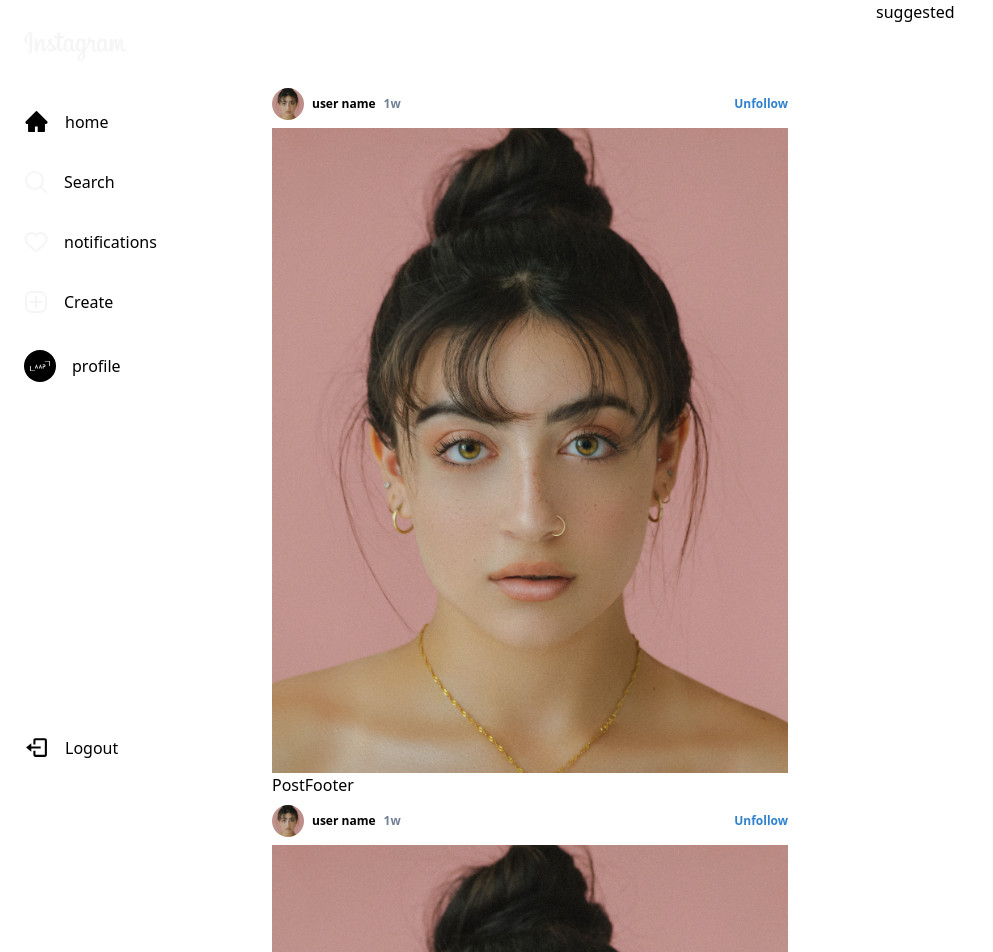
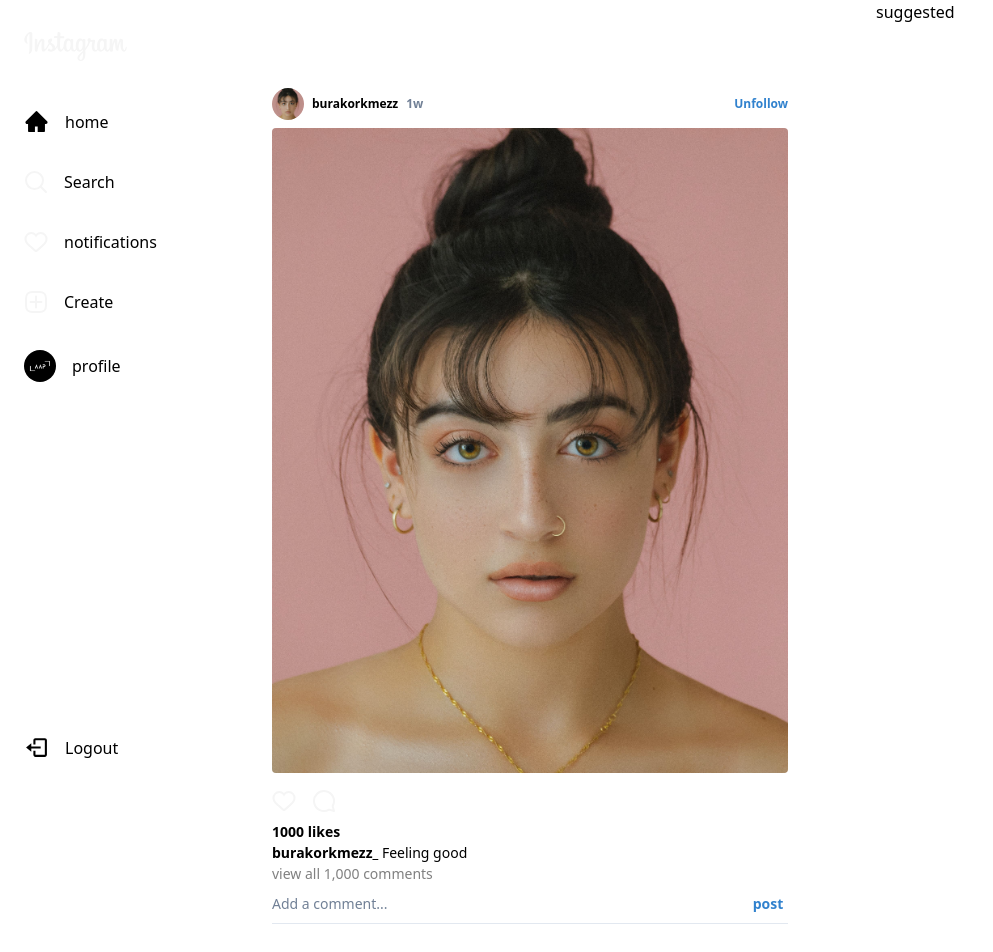
Before and after one commit to rohit19102000/InstagramClone, a React (Vite) app: page / in a window 1280 px wide. Shown: the top 952 px of the page, without its empty margins (0-993 px from the left). Built offline with nearby package versions, Linux system fonts and the light colour scheme.

Commit message:
added posts section

```diff
--- a/src/Components/FeedPosts/FeedPost.jsx
+++ b/src/Components/FeedPosts/FeedPost.jsx
@@ -2,15 +2,14 @@
 import PostFooter from "./PostFooter"
 import PostHeader from "./PostHeader"
 
-
-function FeedPost() {
+const  FeedPost = ({img,username,avatar}) =>{
   return (
     <>
-    <PostHeader/>
-    <Box>
-      <Image src="/img1.png" alt="user profile pic" />
+    <PostHeader username={username} avatar={avatar} />
+    <Box my={2} borderRadius={4} overflow={"hidden"}>
+      <Image src={img} alt={username}/>
     </Box>
-    <PostFooter/>
+    <PostFooter username={username}/>
     </>
   )
 }
--- a/src/Components/FeedPosts/FeedPosts.jsx
+++ b/src/Components/FeedPosts/FeedPosts.jsx
@@ -1,14 +1,45 @@
-import { Container } from "@chakra-ui/react"
+import { Box, Container, Flex, Skeleton, SkeletonCircle, VStack } from "@chakra-ui/react"
 import FeedPost from "./FeedPost"
+import { useEffect, useState } from "react";
 
 
 function FeedPosts() {
+  const [isLoading,setIsLoading] = useState(true);
+
+  useEffect(()=>{
+    setTimeout(() =>{
+      setIsLoading(false);
+    },200)
+  },[])
   return (
     <Container maxW={"container.sm"} py={10} px={2}>
-    <FeedPost/>
-    <FeedPost/>
-    <FeedPost/>
-    <FeedPost/>
+    {isLoading && [0,1,2,3].map((_,idx) => (
+      <VStack key={idx} gap={4} alignItems={"flex-start"} mb={10}>
+        <Flex gap="2" >
+          <SkeletonCircle size='10' />
+          <VStack gap={2} alignItems={"flex-start"}>
+            <Skeleton h="10px" w={"200px"}/>
+            <Skeleton h="10px" w={"200px"}/>
+
+          </VStack>
+        </Flex>
+        <Skeleton w={"full"}>
+          <Box h={"500px"}>Contents wrapped</Box>
+        </Skeleton>
+
+      </VStack>
+    ))}
+    {!isLoading && (
+      <>
+    <FeedPost img='/img1.png'  username='burakorkmezz' avatar='/img1.png' />
+    <FeedPost img='/img2.png' username='josh' avatar='/img2.png' />
+     <FeedPost img='/img3.png' username='janedo'avatar='/img3.png' />
+     <FeedPost img='/img4.png' username='johndoe' avatar='/img4.png' />
+      </>
+
+    )}
+
+
     </Container>
   )
 }
--- a/src/Components/FeedPosts/PostFooter.jsx
+++ b/src/Components/FeedPosts/PostFooter.jsx
@@ -1,7 +1,74 @@
+import { Box, Button, Flex, Input, InputGroup, InputRightElement, Text } from "@chakra-ui/react"
+import { useState } from "react"
+import { CommentLogo, NotificationsLogo, UnlikeLogo } from '../../assets/constants';
 
-function PostFooter() {
-  return (
-    <div>PostFooter</div>
+function PostFooter({username}) {
+const [liked,setLiked] = useState(false);
+const [likes,setLikes] =  useState(1000);
+const handleLike = () => {
+  if(liked){
+    setLiked(false);
+    setLikes(likes - 1)
+  }else{
+    setLiked(true);
+    setLikes(likes +1);
+  }
+}
+return (
+    <Box mb={10}>
+    <Flex alignItems={"center"} gap={4} w={"full"} pt={0} mb={2} mt={4}>
+    <Box onClick={handleLike}
+    cursor={"pointer"}
+    fontSize={18}
+    >
+    {!liked ? (<NotificationsLogo/>) : (<UnlikeLogo/>) }
+    </Box>
+    <Box cursor={"pointer"}
+    fontSize={18}
+    >
+      <CommentLogo/>
+    </Box>
+    </Flex>
+    <Text fontWeight={600}  fontSize={"sm"}>
+      {likes} likes
+    </Text>
+    <Text fontSize='sm' fontWeight={700}>
+    {username}_{" "}
+      <Text as='span' fontWeight={400}>
+        Feeling good
+      </Text>
+    </Text>
+      <Text fontSize='sm' color={"gray"}>
+        view all 1,000 comments
+      </Text>
+    <Flex
+    alignItems={"center"}
+    gap={2}
+    justifyContent={"space-between"}
+    w={"full"}
+    >
+      <InputGroup>
+      <Input variant={"flushed"} placeholder={"Add a comment..."} fontSize={14} />
+        <InputRightElement>
+        <Button
+        fontSize={14}
+        color={"blue.500"}
+        fontWeight={600}
+        cursor={"pointer"}
+        _hover={{color:"White"}}
+        bg={"transparent"}
+        >
+          post
+        </Button>
+        </InputRightElement>
+
+
+      </InputGroup>
+
+    </Flex>
+
+
+    </Box>
   )
 }
 
--- a/src/Components/FeedPosts/PostHeader.jsx
+++ b/src/Components/FeedPosts/PostHeader.jsx
@@ -1,12 +1,12 @@
 import { Avatar, Box, Flex, Text } from "@chakra-ui/react"
 
-function PostHeader() {
+function PostHeader({username,avatar}) {
   return (
     <Flex justifyContent={"space-between"} alignItems={"Center"} w={"full"} my={2}>
       <Flex alignItems={"center"} gap={2}>
-        <Avatar src="/img1.png"alt="user profile pic"  size={"sm"}/>
+        <Avatar src={avatar}alt="user profile pic"  size={"sm"}/>
         <Flex fontSize={12} fontWeight={"bold"} gap={2}>
-        user name
+        {username}
         <Box color={"gray.500"}> 1w</Box>
         </Flex>
       </Flex>
```
